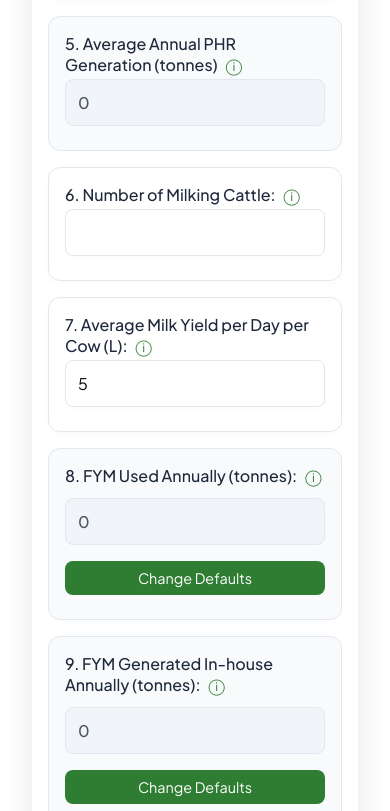
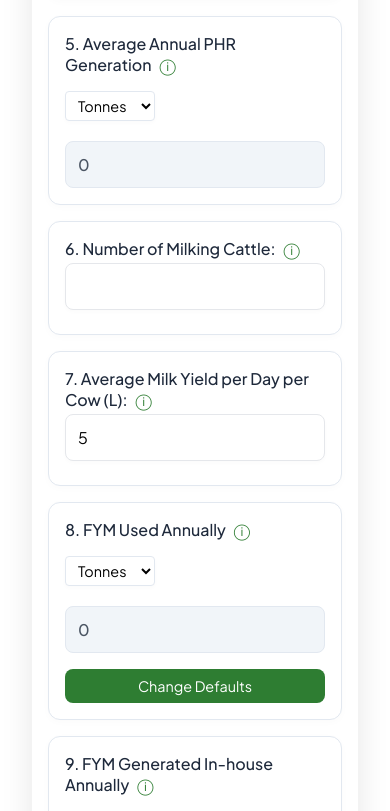
Before and after one commit to toms-wrld/agri2, a React (Vite) app: page / in a window 390 px wide. Shown: the part 973-1784 px from the top of the page. Built offline with nearby package versions, Linux system fonts and the light colour scheme; no server answers.

Commit message:
added unit "trolley"

```diff
--- a/src/App.css
+++ b/src/App.css
@@ -1121,3 +1121,84 @@ input, select {
   padding: 0.5rem;
   text-align: left;
 }
+
+.unit-toggle {
+  margin-left: auto;
+  padding: 0 1rem;
+}
+
+.unit-toggle-label {
+  display: flex;
+  align-items: center;
+  gap: 0.5rem;
+  color: white;
+  font-size: 0.9rem;
+}
+
+.unit-select {
+  padding: 0.25rem 0.5rem;
+  border-radius: 4px;
+  border: 1px solid #ccc;
+  background-color: white;
+  font-size: 0.9rem;
+  cursor: pointer;
+}
+
+@media (max-width: 768px) {
+  .navbar-top {
+    flex-direction: column;
+    align-items: center;
+    padding: 0.5rem;
+  }
+
+  .unit-toggle {
+    margin: 0.5rem 0;
+    padding: 0;
+  }
+
+  .unit-toggle-label {
+    font-size: 0.8rem;
+  }
+
+  .unit-select {
+    font-size: 0.8rem;
+  }
+}
+
+.unit-toggle-inline {
+  display: flex;
+  align-items: center;
+  gap: 0.5rem;
+  margin-left: 0.5rem;
+}
+
+.unit-toggle-inline select {
+  padding: 0.25rem 0.5rem;
+  border-radius: 4px;
+  border: 1px solid var(--border);
+  background-color: white;
+  font-size: 0.9rem;
+  cursor: pointer;
+  width: auto;
+  margin: 0;
+}
+
+.input-group-header {
+  display: flex;
+  align-items: center;
+  margin-bottom: 0.5rem;
+  flex-wrap: wrap;
+  gap: 0.5rem;
+}
+
+@media (max-width: 768px) {
+  .input-group-header {
+    flex-direction: column;
+    align-items: flex-start;
+  }
+
+  .unit-toggle-inline {
+    margin-left: 0;
+    margin-bottom: 0.5rem;
+  }
+}
--- a/src/App.jsx
+++ b/src/App.jsx
@@ -18,6 +18,10 @@ const formatIndianPrice = (number) => {
 
 const RoundTo2Decimal = (number) => {
   return Math.round(number * 100) / 100
+}
+
+const roundToInteger = (number) => {
+  return Math.ceil(number);
 }
 
 const InfoTooltip = ({ formula, description }) => (
@@ -64,7 +68,8 @@ function App() {
   const [editingDefault, setEditingDefault] = useState(null)
   const [isBreakdownVisible, setIsBreakdownVisible] = useState(true)
   const [showReminder, setShowReminder] = useState(false)
-  const [activeSection, setActiveSection] = useState('fym'); // 'fym' or 'fodder'
+  const [activeSection, setActiveSection] = useState('fym')
+  const [displayUnit, setDisplayUnit] = useState('tonnes')
 
   const [defaults, setDefaults] = useState({
     residuePerCycle: 5, // tonnes
@@ -86,7 +91,18 @@ function App() {
     milkingDaysDefault: 150,  // days
   })
 
-  const roundToInteger = (num) => Math.round(num);
+  const convertToTrolleys = (tonnes) => {
+    return roundToInteger(tonnes / 1.5)
+  }
+
+  const formatUnitValue = (tonnes) => {
+    const value = displayUnit === 'tonnes' ? tonnes : convertToTrolleys(tonnes)
+    return RoundTo2Decimal(value)
+  }
+
+  const getUnitLabel = () => {
+    return displayUnit === 'tonnes' ? 'tonnes' : 'trolleys'
+  }
 
   const calculateFarmerCategory = (landholding) => {
     if (landholding < 1) return "Marginal"
@@ -452,19 +468,30 @@ function App() {
               </div>
 
               <div className="input-group">
+                <div className="input-group-header">
                   <label>
-                  5. Average Annual PHR Generation (tonnes)
+                    5. Average Annual PHR Generation
                     <InfoTooltip
-                    description="Total post-harvest residue generated annually"
+                      description={`Total post-harvest residue generated annually (1 trolley = 1.5 tonnes)`}
                       formula="Number of cycles × Residue per cycle × Land holding"
                     />
+                  </label>
+                  <div className="unit-toggle-inline">
+                    <select
+                      value={displayUnit}
+                      onChange={(e) => setDisplayUnit(e.target.value)}
+                    >
+                      <option value="tonnes">Tonnes</option>
+                      <option value="trolleys">Trolleys</option>
+                    </select>
+                  </div>
+                </div>
                 <input
                   type="number"
-                    value={calculatePHR()}
+                  value={formatUnitValue(calculatePHR())}
                   readOnly
                   className="readonly"
                 />
-                </label>
               </div>
 
               <div className="input-group">
@@ -503,16 +530,28 @@ function App() {
               </div>
 
               <div className="input-group">
+                <div className="input-group-header">
                   <label>
-                  8. FYM Used Annually (tonnes):
+                    8. FYM Used Annually
                     <InfoTooltip
-                    description="Total Farm Yard Manure used per year"
+                      description={`Total Farm Yard Manure used per year (1 trolley = 1.5 tonnes)`}
                       formula="Number of cycles × FYM per cycle × Land holding"
                     />
+                  </label>
+                  <div className="unit-toggle-inline">
+                    <select
+                      value={displayUnit}
+                      onChange={(e) => setDisplayUnit(e.target.value)}
+                    >
+                      <option value="tonnes">Tonnes</option>
+                      <option value="trolleys">Trolleys</option>
+                    </select>
+                  </div>
+                </div>
                 <div className="input-with-button">
                   <input
                     type="number"
-                      value={RoundTo2Decimal(calculateFYMUsed())}
+                    value={formatUnitValue(calculateFYMUsed())}
                     readOnly
                     className="readonly"
                   />
@@ -526,21 +565,32 @@ function App() {
                     Change Defaults
                   </button>
                 </div>
-                </label>
               </div>
 
               <div className="input-group">
+                <div className="input-group-header">
                   <label>
-                  9. FYM Generated In-house Annually (tonnes):
+                    9. FYM Generated In-house Annually
                     <InfoTooltip
-                    description="FYM generated by cow(s) annually"
+                      description={`FYM generated by cow(s) annually (1 trolley = 1.5 tonnes)`}
                       formula=<>(20% efficiency × 10 kg cowdung per cow per day × 365 days x number of cows) / 1000 = 0.73 tonnes/year x number of cows
                               <br />(Assumes 20 kg cowdung/day/cow, out of which 50% is used for FYM, 20% conversion efficiency of cowdung to FYM)</>
                     />
+                  </label>
+                  <div className="unit-toggle-inline">
+                    <select
+                      value={displayUnit}
+                      onChange={(e) => setDisplayUnit(e.target.value)}
+                    >
+                      <option value="tonnes">Tonnes</option>
+                      <option value="trolleys">Trolleys</option>
+                    </select>
+                  </div>
+                </div>
                 <div className="input-with-button">
                   <input
                     type="number"
-                      value={RoundTo2Decimal(calculateFYMGenerated())}
+                    value={formatUnitValue(calculateFYMGenerated())}
                     readOnly
                     className="readonly"
                   />
@@ -554,23 +604,33 @@ function App() {
                     Change Defaults
                   </button>
                 </div>
-                </label>
               </div>
 
               <div className="input-group">
+                <div className="input-group-header">
                   <label>
-                  10. FYM Purchased Annually (tonnes):
+                    10. FYM Purchased Annually
                     <InfoTooltip
-                    description="Additional FYM needed to be purchased"
+                      description={`Additional FYM needed to be purchased (1 trolley = 1.5 tonnes)`}
                       formula="FYM Used - FYM Generated (if positive)"
                     />
+                  </label>
+                  <div className="unit-toggle-inline">
+                    <select
+                      value={displayUnit}
+                      onChange={(e) => setDisplayUnit(e.target.value)}
+                    >
+                      <option value="tonnes">Tonnes</option>
+                      <option value="trolleys">Trolleys</option>
+                    </select>
+                  </div>
+                </div>
                 <input
                   type="number"
-                    value={calculateFYMPurchased()}
+                  value={formatUnitValue(calculateFYMPurchased())}
                   readOnly
                   className="readonly"
                 />
-                </label>
               </div>
 
               <div className="input-group">
@@ -703,17 +763,28 @@ function App() {
           {activeSection === 'fodder' && (
             <div className="fodder-section">
               <div className="input-group">
+                <div className="input-group-header">
                   <label>
-                  14. Average annual dry fodder requirement (tonnes)
+                    14. Average annual dry fodder requirement
                     <InfoTooltip
-                    description="Total dry fodder needed annually for all cattle"
+                      description={`Total dry fodder needed annually for all cattle (1 trolley = 1.5 tonnes)`}
                       formula="Dry fodder = Number of milking cattle × Daily fodder per cow × 365 / 1000"
                     />
                   </label>
+                  <div className="unit-toggle-inline">
+                    <select
+                      value={displayUnit}
+                      onChange={(e) => setDisplayUnit(e.target.value)}
+                    >
+                      <option value="tonnes">Tonnes</option>
+                      <option value="trolleys">Trolleys</option>
+                    </select>
+                  </div>
+                </div>
                 <div className="input-with-button">
                   <input
                     type="number"
-                    value={RoundTo2Decimal(calculateDryFodderRequirement())}
+                    value={formatUnitValue(calculateDryFodderRequirement())}
                     readOnly
                     className="readonly"
                   />
@@ -749,19 +820,30 @@ function App() {
               </div>
 
               <div className="input-group">
+                <div className="input-group-header">
                   <label>
-                  16. Total purchased dry fodder (tonnes)
+                    16. Total purchased dry fodder
                     <InfoTooltip
-                    description="Amount of fodder that needs to be purchased"
+                      description={`Amount of fodder that needs to be purchased (1 trolley = 1.5 tonnes)`}
                       formula="Purchased fodder = Annual requirement × Purchase percentage / 100"
                     />
+                  </label>
+                  <div className="unit-toggle-inline">
+                    <select
+                      value={displayUnit}
+                      onChange={(e) => setDisplayUnit(e.target.value)}
+                    >
+                      <option value="tonnes">Tonnes</option>
+                      <option value="trolleys">Trolleys</option>
+                    </select>
+                  </div>
+                </div>
                 <input
                   type="number"
-                    value={RoundTo2Decimal(calculateTotalPurchasedFodder())}
+                  value={formatUnitValue(calculateTotalPurchasedFodder())}
                   readOnly
                   className="readonly"
                 />
-                </label>
               </div>
 
               <div className="input-group">
```
Lines whose indentation alone changed are shown as unchanged.
